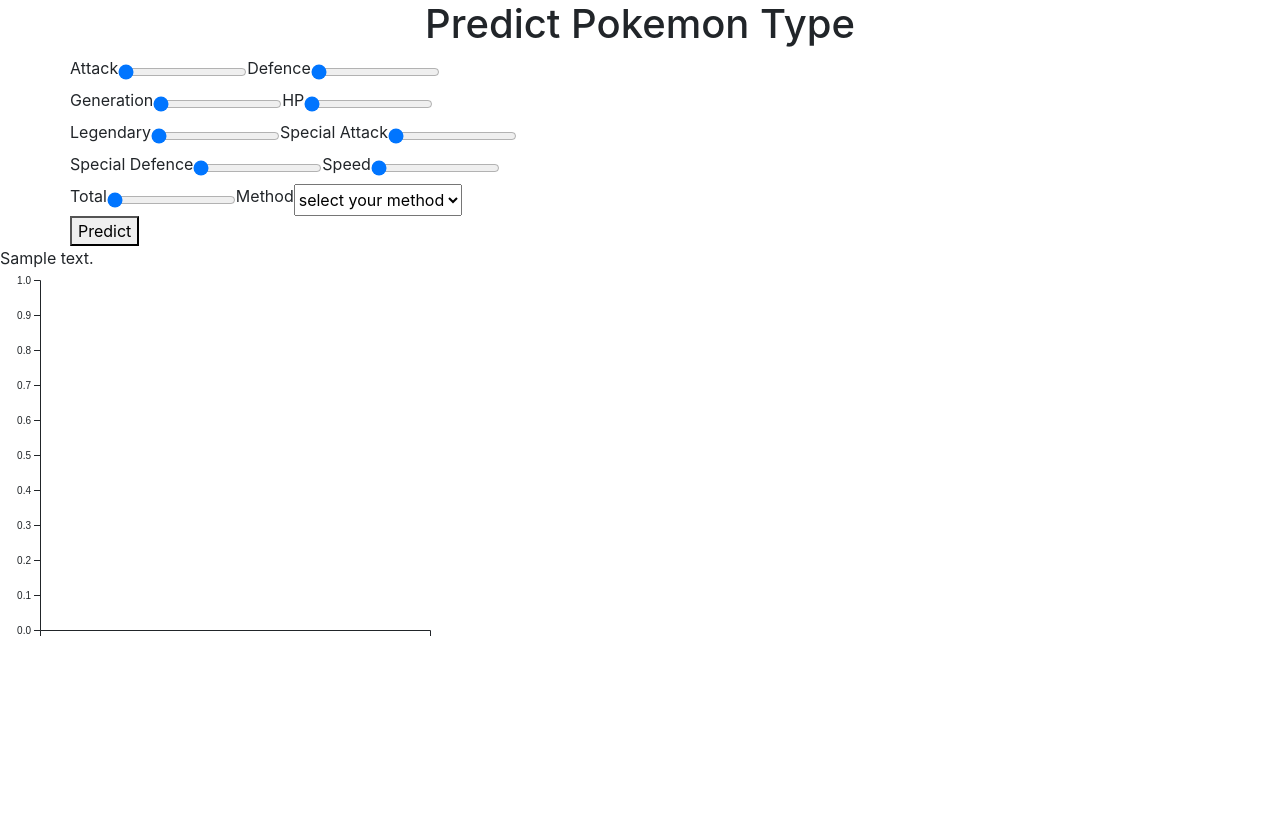
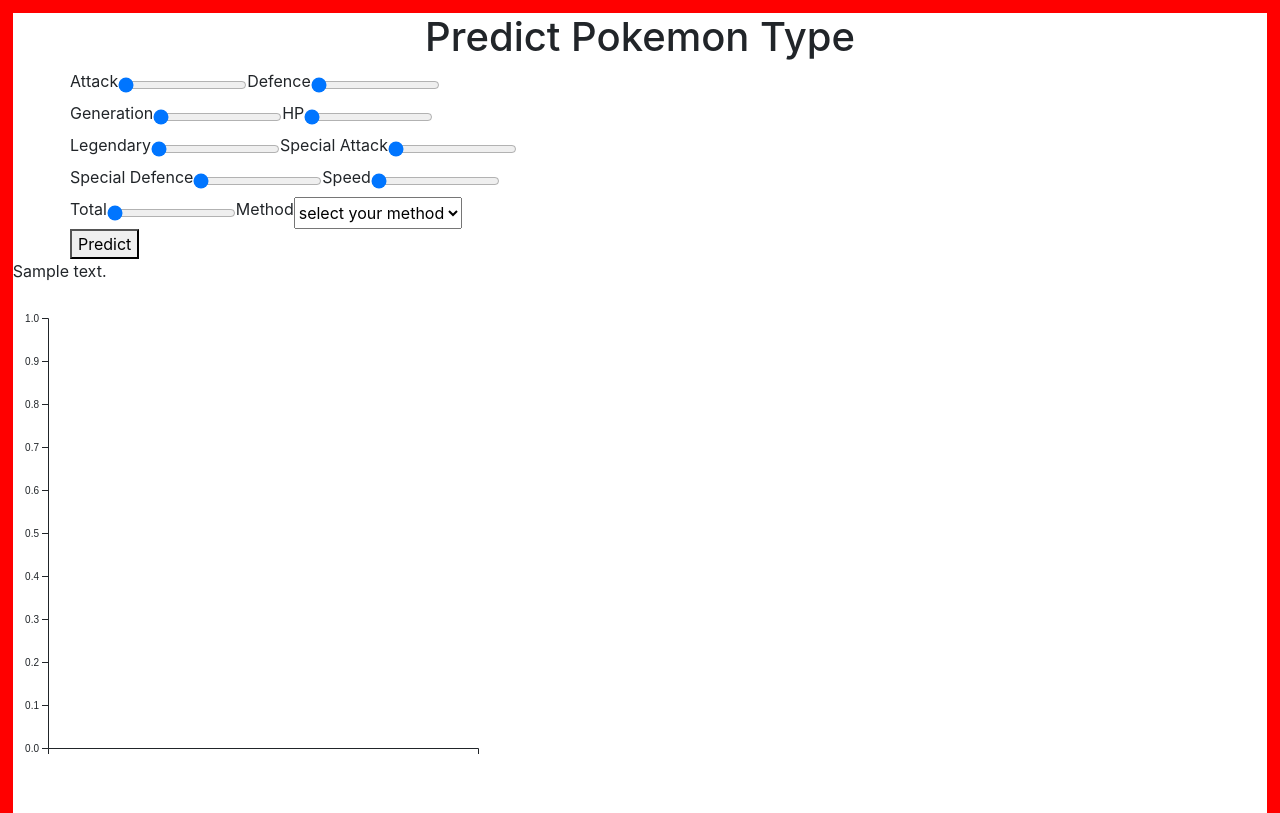
Before and after one commit to hyperL1ght/pokemonapp, a Flask app: template templates/predict.html in a window 1280 px wide. Before the commit the page ends 636 px from the top, so only its background shows below. Run offline with Flask 2, Linux system fonts and the light colour scheme; the template is opened without the code that fills it: most values are stand-ins (such as "Sample title", 1, 10 or a date in 2020); some libraries are stand-ins or nearby versions.

Commit message:
reformat d3js plot

```diff
--- a/static/plot.js
+++ b/static/plot.js
@@ -1,57 +1,65 @@
-console.log(graphData)
+// adapt from https://www.d3-graph-gallery.com/graph/barplot_animation_start.html
 
 // set the dimensions and margins of the graph
+// margin convention: https://bl.ocks.org/mbostock/3019563
 var margin = {top: 10, right: 30, bottom: 90, left: 40},
 width = 460 - margin.left - margin.right,
 height = 450 - margin.top - margin.bottom;
 
-// append the svg object to the body of the page
+var margin = {top: 35, right: 35, bottom: 35, left: 35},
+    outerWidth = 500,
+    outerHeight = 500,
+    innerWidth = outerWidth - margin.left - margin.right,
+    innerHeight = outerHeight - margin.top - margin.bottom;
+
+// append a svg object to the placeholder div in the destinated template
+// [top-left, top-right, bottom-left, bottom-right] -> [(0, 0), (0, height), (width, height), (width, 0)]
+// just remember that the top-left is now the origin
 var svg = d3.select("#graphDiv")
     .append("svg")
-.attr("width", width + margin.left + margin.right)
-.attr("height", height + margin.top + margin.bottom)
-.append("g")
-.attr("transform", "translate(" + margin.left + "," + margin.top + ")");
+    .attr("width", outerWidth)
+    .attr("height", outerHeight)
+    .append("g") // group the entire plot in a <g>-element
+    .attr("transform", "translate(" + margin.left + "," + margin.top + ")"); // reposition it within the svg-element
 
-// Parse the Data
-
-// X axis
+// Define scale function for X-axis then use it to add the X-axis as a group
 var x = d3.scaleBand()
-.range([ 0, width ])
-.domain(graphData.map(function(d) { return d.class; }))
+    .domain(graphData.map(function(d) { return d.class; })) // input interval
+    .range([0, innerWidth]) // output interval
     .padding(0.2);
 
 svg.append("g")
-.attr("transform", "translate(0," + height + ")")
+    .attr("transform", "translate(0," + innerHeight + ")")
     .call(d3.axisBottom(x))
     .selectAll("text")
     .attr("transform", "translate(-10,0)rotate(-45)")
     .style("text-anchor", "end");
 
-// Add Y axis
+//  Define scale function for X-axis then use it to add the X-axis as a group
 var y = d3.scaleLinear()
-.domain([0, 1])
-.range([ height, 0]);
+    .domain([0, 1]) // input interval - this fixed because probability must be within [0, 1]
+    .range([innerHeight, 0]); // output interval
 
 svg.append("g")
 .call(d3.axisLeft(y));
 
 // Bars
-svg.selectAll("mybar")
-.data(graphData)
-.enter()
-.append("rect")
-.attr("x", function(d) { return x(d.class); })
-.attr("width", x.bandwidth())
+svg.selectAll("bar") // return a list of selectors, "bar" or whatever string works, it just a placeholder to append actual svg shape latter i.e., rect
+.data(graphData) // map each item in the graphData list to a selector in the list of selectors return by selectAll
+.enter() // first must call .enter()
+.append("rect") // before we replace the placeholder selector with an actual svg shape
+// define attribute for each rect element, (x, y) -> top-left position, (width, height) -> length of grow in x-y directions
 .attr("fill", "#69b3a2")
-// no bar at the beginning thus:
-.attr("height", function(d) { return height - y(0); }) // always equal to 0
+.attr("x", function(d) { return x(d.class); }) // use x scale function to get pixel position
+.attr("width", x.bandwidth()) // fixed for all bars
+// no bar at the beginning thus, use y scale function to get pixel position
 .attr("y", function(d) { return y(0); })
+.attr("height", function(d) { return innerHeight - y(0); }); // always equal to 0
 
 // Animation
-svg.selectAll("rect")
+svg.selectAll("rect") // this must be rect since we apply
 .transition()
 .duration(800)
-.attr("y", function(d) { return y(d.prob); })
-.attr("height", function(d) { return height - y(d.prob); })
-.delay(function(d,i){console.log(i) ; return(i*100)})
+.attr("y", function(d) { return y(d.prob); }) // height to grow, again use y scale function, d.prob in within [0, 1]
+.attr("height", function(d) { return innerHeight - y(d.prob); })
+.delay(function(d,i){console.log(i) ; return(i*100)});
--- a/static/style.css
+++ b/static/style.css
@@ -4,13 +4,13 @@
 
 html  {
     height: 100%;
-    /* background-color: red; */
+    background-color: red;
 }
 
 body {
     min-height: 100%;
-    margin: 0;
-    /* background-color: rosybrown; */
+    margin: 1%;
+    background-color: white;
 }
 
 .user_input{
```
Lines whose indentation alone changed are shown as unchanged.
